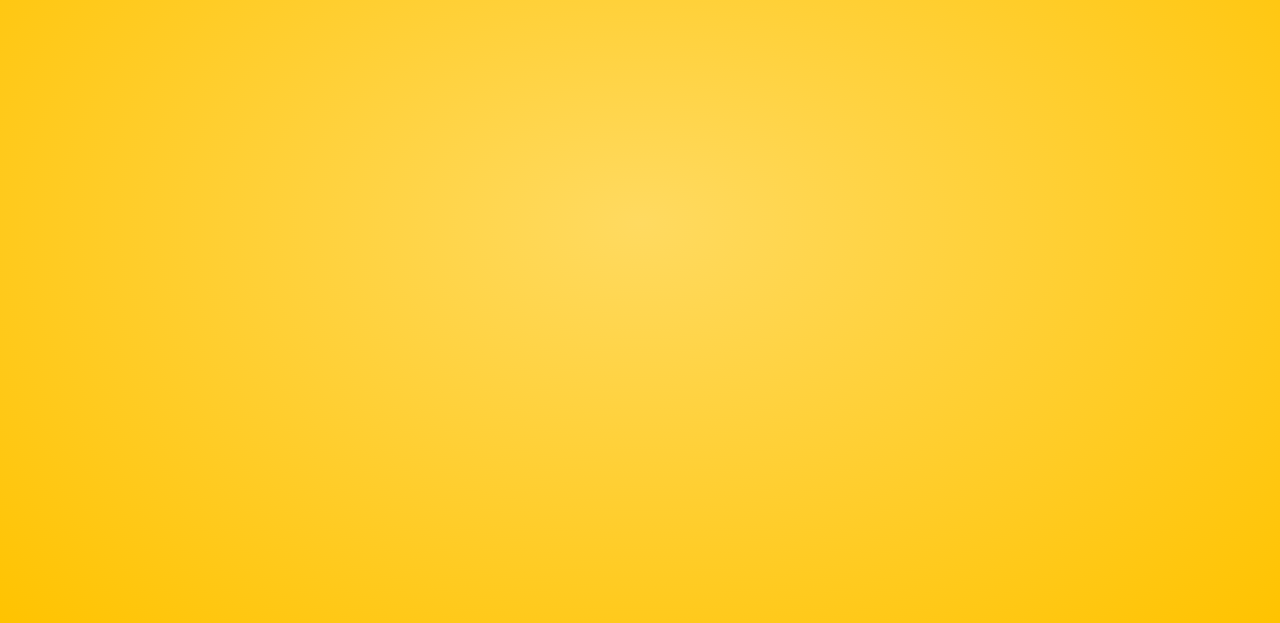
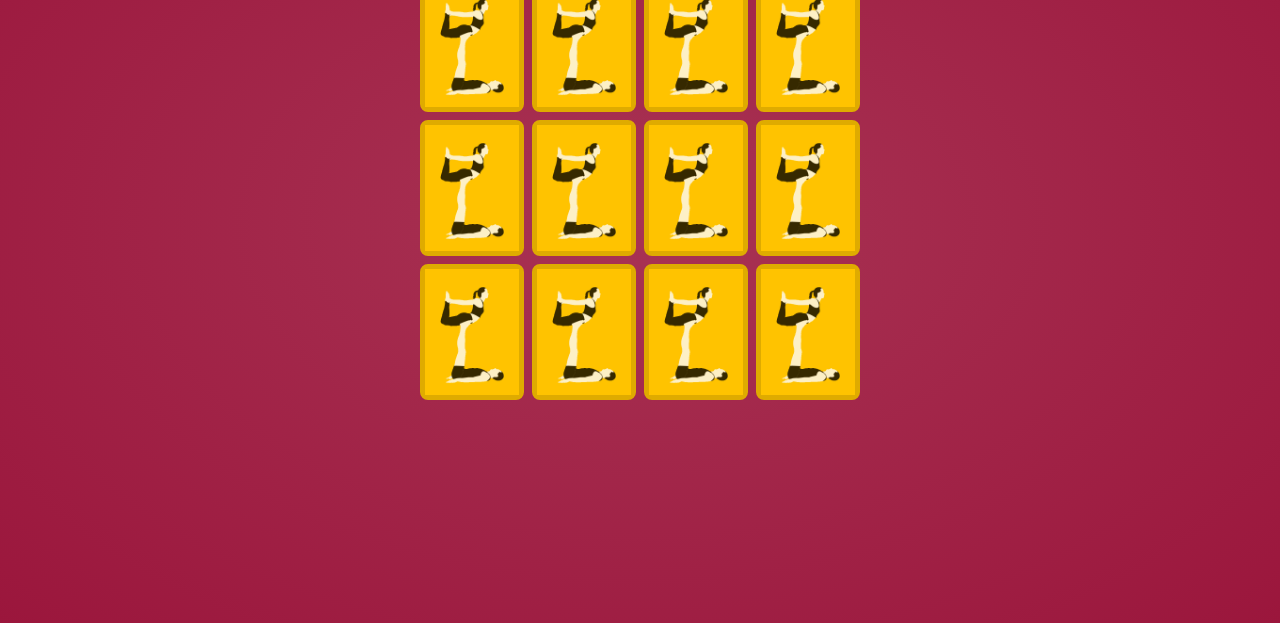
Before and after one commit to awysocka/acro-memory-game, a website: page src/index.html in a window 1280 px wide. Shown: the part 177-800 px from the top of the page. Drawn offline with nearby package versions, Linux system fonts and the light colour scheme; files that its build step writes are made by us from their sources; a web font is replaced by a local one.

Commit message:
Add styled cards section & card flipping

```diff
--- a/src/index.html
+++ b/src/index.html
@@ -5,7 +5,10 @@
     <meta name="viewport" content="width=device-width, initial-scale=1.0" />
     <meta http-equiv="X-UA-Compatible" content="ie=edge" />
     <title>Acro Memory</title>
-    <link href="https://fonts.googleapis.com/css?family=Atma:700|Raleway:300,400,700&display=swap" rel="stylesheet">
+    <link
+      href="https://fonts.googleapis.com/css?family=Atma:700|Raleway:300,400,700&display=swap"
+      rel="stylesheet"
+    />
     <link href="../vendor/normalize.css" />
     <link href="css/style.css" rel="stylesheet" />
   </head>
@@ -16,7 +19,102 @@
         <p class="game__time">Time<span> 100</span></p>
         <p class="game__flips">Flips<span> 0</span></p>
       </div>
-      <div class="game__cards"></div>
+      <div class="card">
+        <div class="card__face card__back">
+          <img src="img/card-back.jpg" />
+        </div>
+        <div class="card__face card__front">
+          <img src="img/bird.jpg" />
+        </div>
+      </div>
+      <div class="card">
+        <div class="card__face card__back">
+          <img src="img/card-back.jpg" />
+        </div>
+        <div class="card__face card__front">
+          <img src="img/bow.jpg" />
+        </div>
+      </div>
+      <div class="card">
+        <div class="card__face card__back">
+          <img src="img/card-back.jpg" />
+        </div>
+        <div class="card__face card__front">
+          <img src="img/candle-stick.jpg" />
+        </div>
+      </div>
+      <div class="card">
+        <div class="card__face card__back">
+          <img src="img/card-back.jpg" />
+        </div>
+        <div class="card__face card__front">
+          <img src="img/side-star.jpg" />
+        </div>
+      </div>
+      <div class="card">
+        <div class="card__face card__back">
+          <img src="img/card-back.jpg" />
+        </div>
+        <div class="card__face card__front">
+          <img src="img/throne.jpg" />
+        </div>
+      </div>
+      <div class="card">
+        <div class="card__face card__back">
+          <img src="img/card-back.jpg" />
+        </div>
+        <div class="card__face card__front">
+          <img src="img/whale.jpg" />
+        </div>
+      </div>
+      <div class="card">
+        <div class="card__face card__back">
+          <img src="img/card-back.jpg" />
+        </div>
+        <div class="card__face card__front">
+          <img src="img/bird.jpg" />
+        </div>
+      </div>
+      <div class="card">
+        <div class="card__face card__back">
+          <img src="img/card-back.jpg" />
+        </div>
+        <div class="card__face card__front">
+          <img src="img/bow.jpg" />
+        </div>
+      </div>
+      <div class="card">
+        <div class="card__face card__back">
+          <img src="img/card-back.jpg" />
+        </div>
+        <div class="card__face card__front">
+          <img src="img/candle-stick.jpg" />
+        </div>
+      </div>
+      <div class="card">
+        <div class="card__face card__back">
+          <img src="img/card-back.jpg" />
+        </div>
+        <div class="card__face card__front">
+          <img src="img/side-star.jpg" />
+        </div>
+      </div>
+      <div class="card">
+        <div class="card__face card__back">
+          <img src="img/card-back.jpg" />
+        </div>
+        <div class="card__face card__front">
+          <img src="img/throne.jpg" />
+        </div>
+      </div>
+      <div class="card">
+        <div class="card__face card__back">
+          <img src="img/card-back.jpg" />
+        </div>
+        <div class="card__face card__front">
+          <img src="img/whale.jpg" />
+        </div>
+      </div>
     </div>
 
     <script src="js/script.js"></script>
--- a/src/js/script.js
+++ b/src/js/script.js
@@ -0,0 +1,11 @@
+
+const cards = document.querySelectorAll('.card');
+
+function flipCard() {
+    this.classList.toggle('flip');
+}
+
+cards.forEach(card => {
+    console.log(card);
+    card.addEventListener("click", flipCard);
+});
--- a/src/scss/abstracts/_typography.scss
+++ b/src/scss/abstracts/_typography.scss
@@ -8,7 +8,6 @@ body {
     font-family: $font-family-titles;
     text-align: center;
     font-size: $font-size-m*2;
-    padding-bottom: $space-s*2;
 }
 
 .game__info {
--- a/src/scss/abstracts/_variables.scss
+++ b/src/scss/abstracts/_variables.scss
@@ -1,9 +1,8 @@
 // COLOR
-$color-primary: #FFC300;
-$color-primary-light: #ffda60;
-$color-secondary: #9b163c;
+$color-primary:  #9b163c;
+$color-primary-light: #a83354;
+$color-secondary: #dfab00;
 $color-white: #fff;
-
 
 // TYPOGRAPHY
 $font-family-titles: 'Atma', cursive;
@@ -13,6 +12,5 @@ $font-familt-paragraph: 'Raleway', sans-serif;
 $font-size-s: 1rem;
 $font-size-m: 1.6rem;
 
-
 // SPACE
 $space-s: 1rem;
--- a/src/scss/layout/_main-page.scss
+++ b/src/scss/layout/_main-page.scss
@@ -10,10 +10,57 @@ html {
 
 body {
     background: radial-gradient($color-primary-light, $color-primary);
-    padding: 2rem;
+    padding: $space-s;
 }
 
 .game__info {
+    grid-column: 1/-1;
     display: flex;
-    justify-content: space-around;
+    justify-content: space-between;
+    margin-bottom: $space-s;
 }
+
+.game {
+    display: grid;
+    grid-template-columns: repeat(4, auto);
+    grid-gap: $space-s/2;
+    justify-content: center;
+    margin: $space-s;
+    perspective: 600px;
+}
+
+.card {
+    width: 6.5rem;
+    height: 8.5rem;
+    border: 5px solid $color-secondary;
+    border-radius: 8px;
+    position: relative;
+    transition: .8s;
+    transform-style: preserve-3d;
+
+    img {
+        width: 100%;
+    }
+}
+
+.card__face {
+    position: absolute;
+    height: 100%;
+    width: 100%;
+    backface-visibility: hidden;
+    overflow: hidden;
+}
+
+.card__front {
+    background-color:$color-white;
+    transform: rotateY(180deg);
+
+}
+
+.card__back {
+    background-color: $color-secondary;
+}
+
+.card.flip {
+    transform: rotateY(180deg);
+}
--- a/src/scss/main.scss
+++ b/src/scss/main.scss
@@ -1,4 +1,5 @@
 @import "abstracts/variables";
 @import "abstracts/typography";
+@import "abstracts/mixin";
 
 @import "layout/main-page";
```
Also changed, not shown: src/img/bird.jpg (added), src/img/bow.jpg (added), src/img/candle-stick.jpg (added), src/img/card-back.jpg (added), src/img/side-star.jpg (added), src/img/throne.jpg (added), src/img/whale.jpg (added), src/scss/abstracts/_mixin.scss (added).
